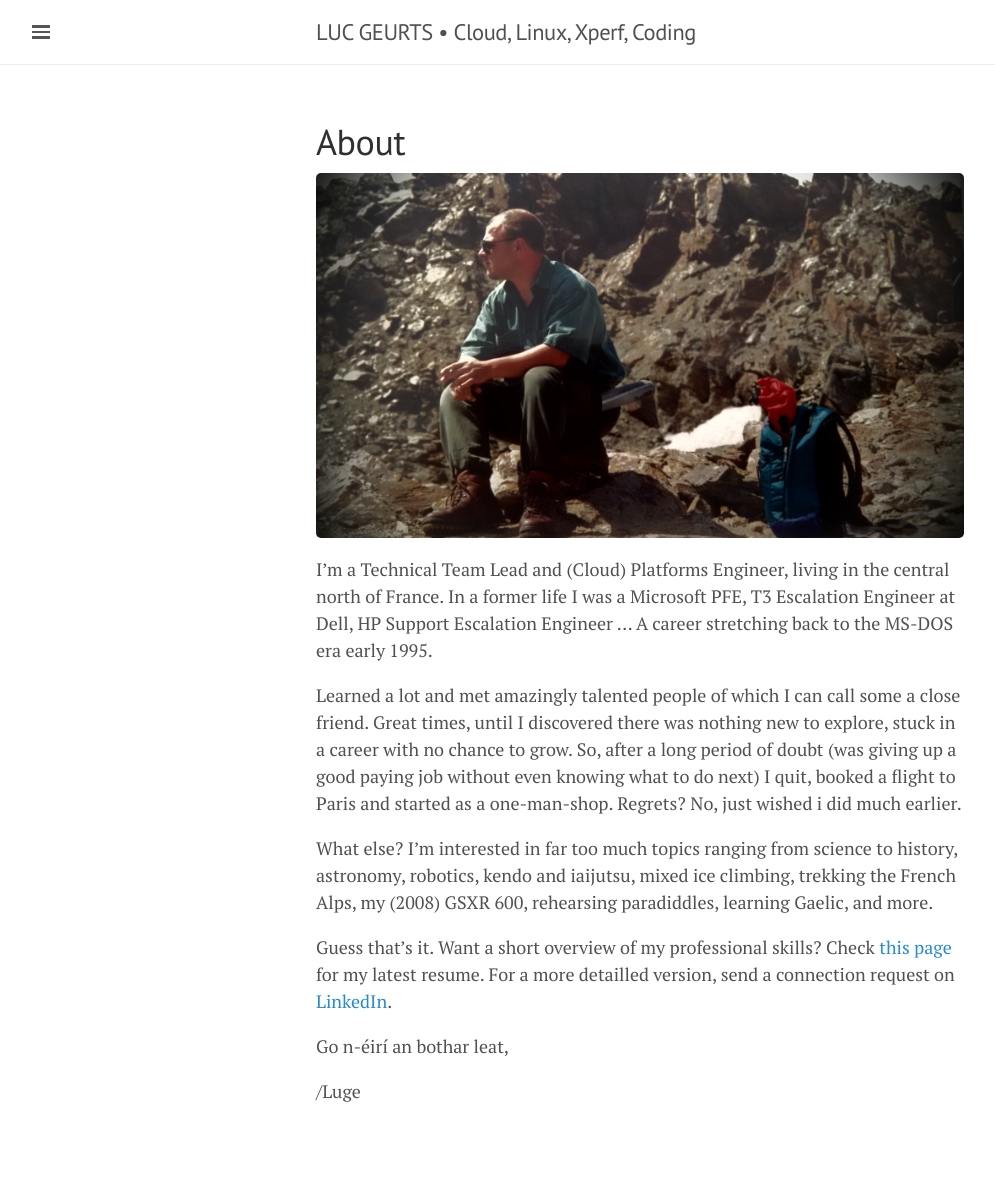
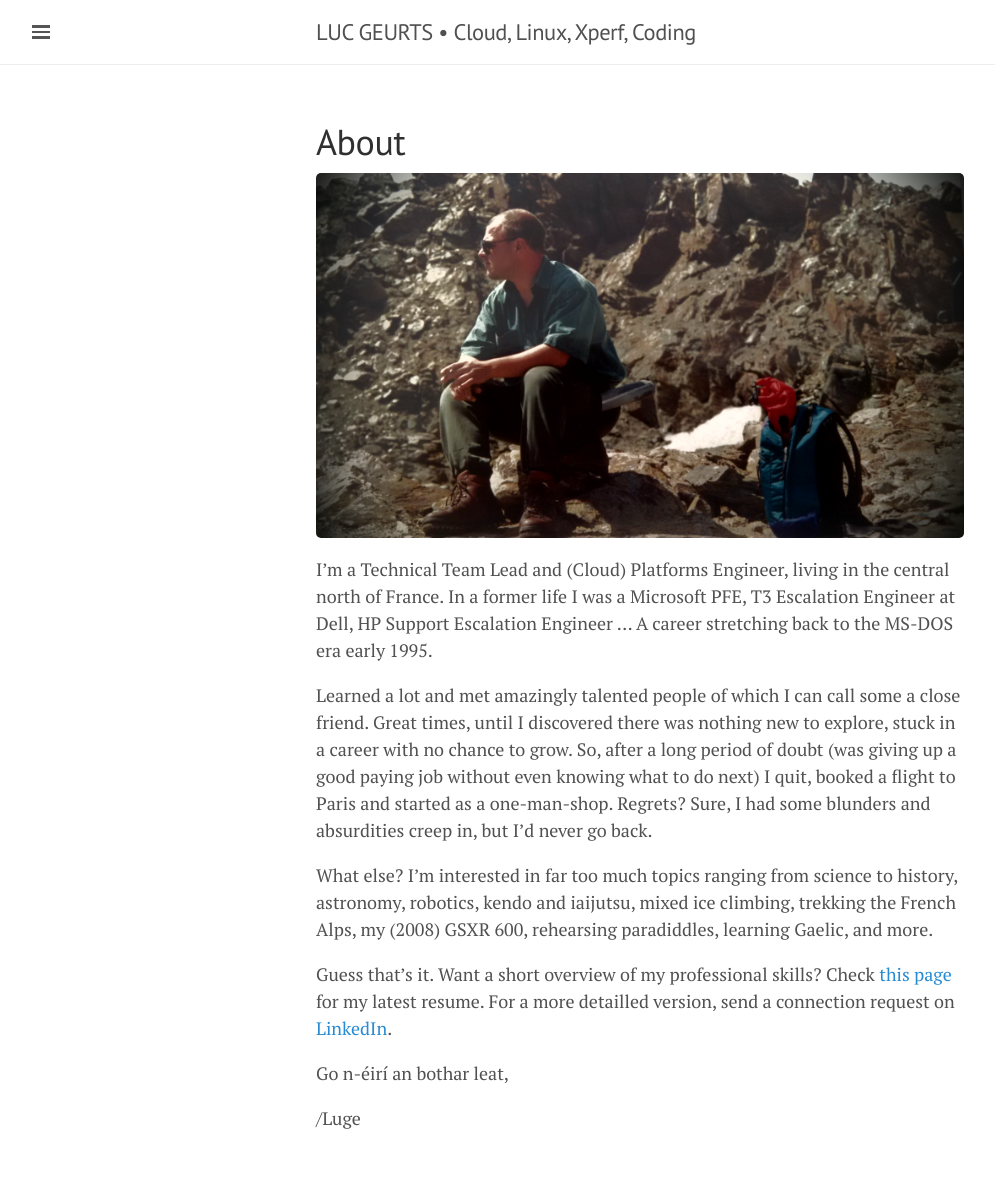
Before and after one commit to lgeurts/lgeurts.github.io, a Jekyll site: the page built from about.md, in a window 1280 px wide. Shown: the whole page, without its empty margins (0-995 px from the left). Built offline with Jekyll 4.4.1, drawn with Linux system fonts in a browser that asks for light colours; nearby versions of some CDN libraries; before the commit the page ends 1177 px from its top, so only the background shows below that.

Commit message:
Update about.md

```diff
--- a/about.md
+++ b/about.md
@@ -8,7 +8,7 @@
 I'm a Technical Team Lead and (Cloud) Platforms Engineer, living in the central north of France.
 In a former life I was a Microsoft PFE, T3 Escalation Engineer at Dell, HP Support Escalation Engineer ... A career stretching back to the MS-DOS era early 1995.
 
-Learned a lot and met amazingly talented people of which I can call some a close friend. Great times, until I discovered there was nothing new to explore, stuck in a career with no chance to grow. So, after a long period of doubt (was giving up a good paying job without even knowing what to do next) I quit, booked a flight to Paris and started as a one-man-shop. Regrets? No, just wished i did much earlier.
+Learned a lot and met amazingly talented people of which I can call some a close friend. Great times, until I discovered there was nothing new to explore, stuck in a career with no chance to grow. So, after a long period of doubt (was giving up a good paying job without even knowing what to do next) I quit, booked a flight to Paris and started as a one-man-shop. Regrets? Sure, I had some blunders and absurdities creep in, but I'd never go back.
 
 What else? I'm interested in far too much topics ranging from science to history, astronomy, robotics, kendo and iaijutsu, mixed ice climbing, trekking the French Alps, my (2008) GSXR 600, rehearsing paradiddles, learning Gaelic, and more.
 
```
